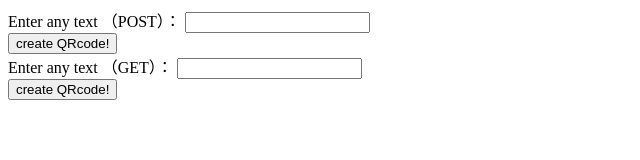
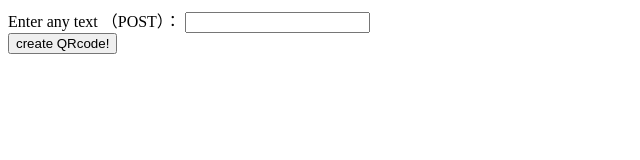
Before and after one commit to Najimin13/createQRcode_test, a plain HTML site: page templates/index.html in a window 1280 px wide. Shown: the whole page, without its empty margins (0-640 px from the left). Drawn offline with Linux system fonts and the light colour scheme.

Commit message:
no message

```diff
--- a/templates/index.html
+++ b/templates/index.html
@@ -10,18 +10,8 @@
 				<input type="text" name="miyuu" required />
 			</div>
 			<div>
-				<input type="submit" value="create QRcode!"  formaction="http://127.0.0.1:5000/" />
-			</div>
-		</form>
-		<form method="GET" action="/result">
-			<div>
-				<label>Enter any text （GET）：</label>
-				<input type="text" name="miyuu" required />
-			</div>
-			<div>
-				<input type="submit" value="create QRcode!" />
+				<input type="submit" value="create QRcode!"  formaction="https://createqrcode-test.onrender.com" />
 			</div>
 		</form>
 	</body>
-
 </html>
```
